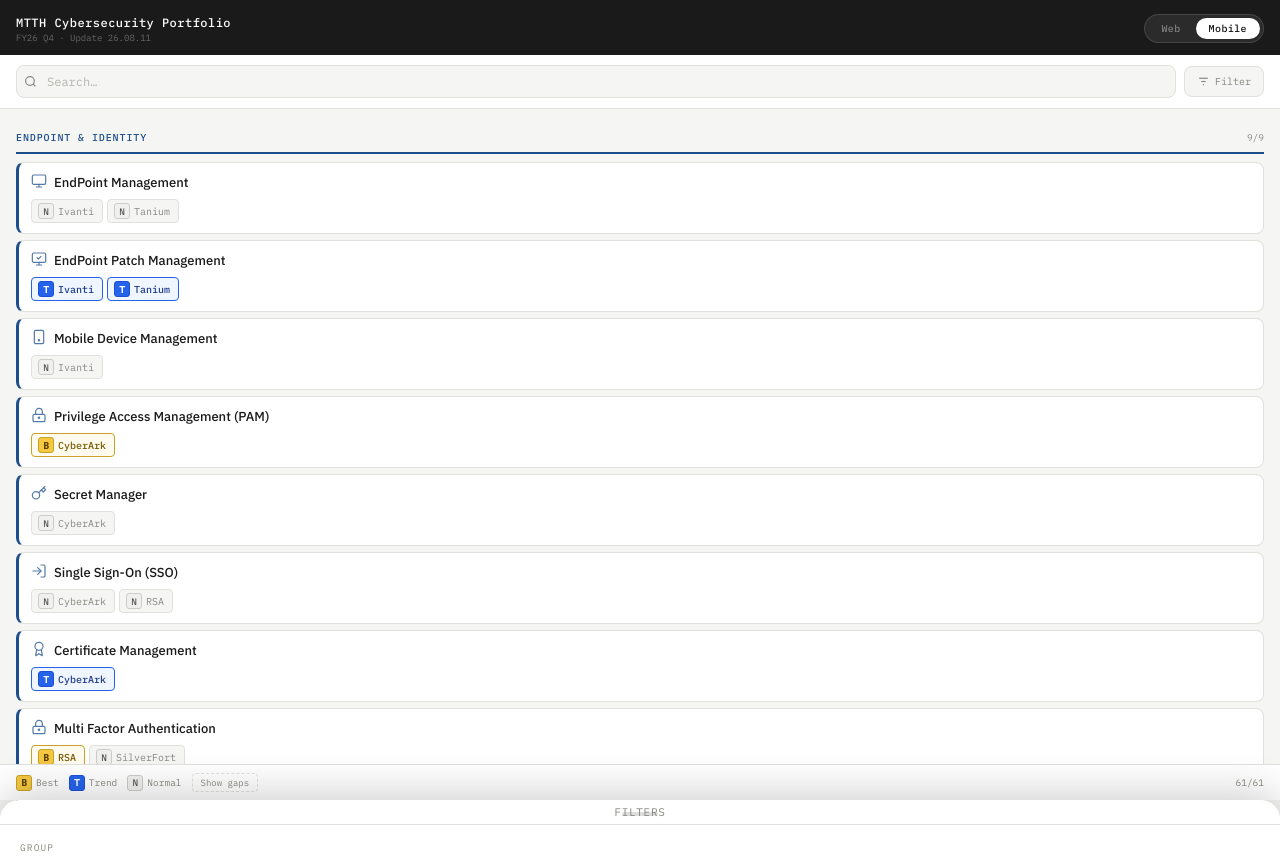
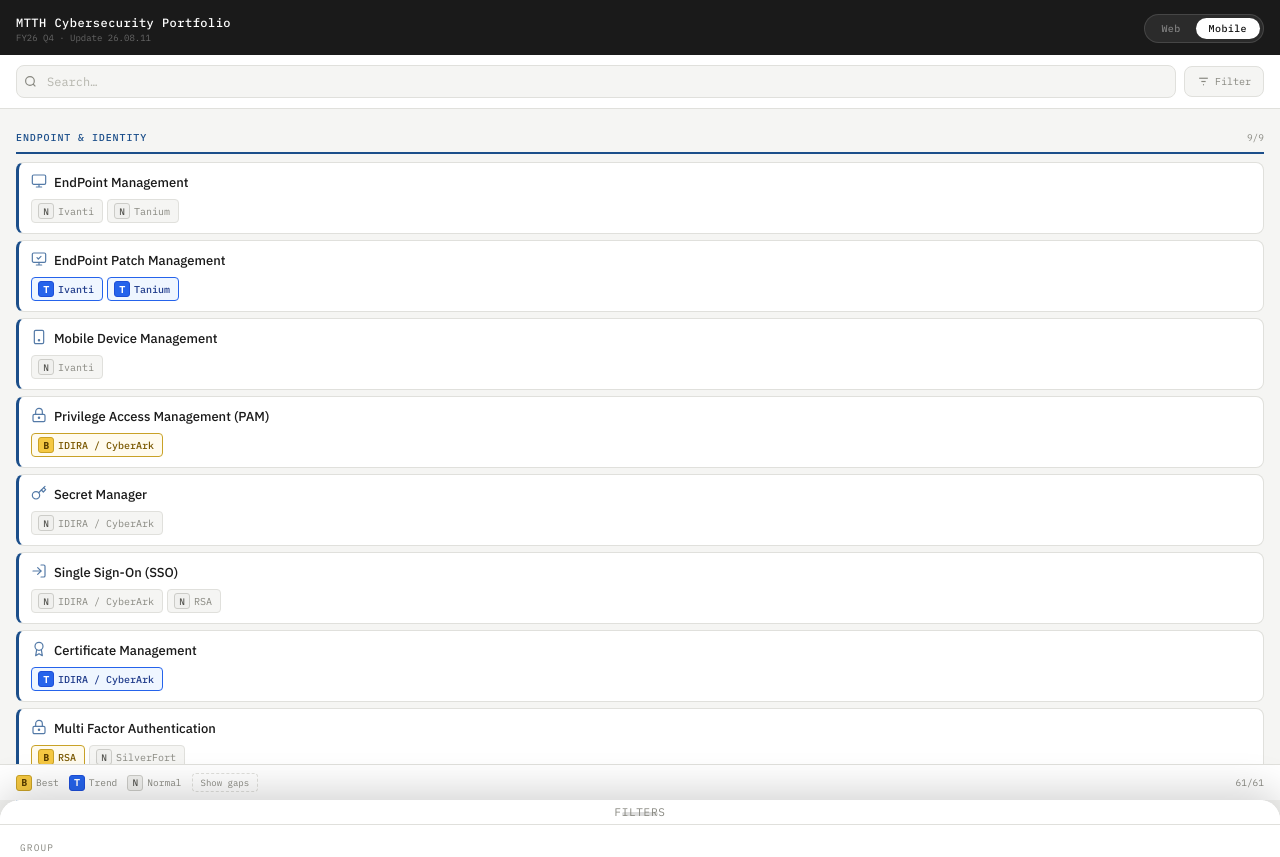
Before and after one commit to spf12aadz/site_example.github.io, a plain HTML site: page index.html in a window 1280 px wide. Shown: the top 857 px of the page. Drawn offline with Linux system fonts and the light colour scheme.

Commit message:
Add files via upload

```diff
--- a/index.html
+++ b/index.html
@@ -596,10 +596,10 @@ const DATA = [
       { cap: "EndPoint Management",                            vendors: [{ name:"Ivanti",               type:"N" }, { name:"Tanium",              type:"N" }] },
       { cap: "EndPoint Patch Management",                      vendors: [{ name:"Ivanti",               type:"T" }, { name:"Tanium",              type:"T" }] },
       { cap: "Mobile Device Management",                       vendors: [{ name:"Ivanti",               type:"N" }] },
-      { cap: "Privilege Access Management (PAM)",              vendors: [{ name:"CyberArk",             type:"B" }] },
-      { cap: "Secret Manager",                                 vendors: [{ name:"CyberArk",             type:"N" }] },
-      { cap: "Single Sign-On (SSO)",                           vendors: [{ name:"CyberArk",             type:"N" }, { name:"RSA",                  type:"N" }] },
-      { cap: "Certificate Management",                         vendors: [{ name:"CyberArk",             type:"T" }] },
+      { cap: "Privilege Access Management (PAM)",              vendors: [{ name:"IDIRA / CyberArk",     type:"B" }] },
+      { cap: "Secret Manager",                                 vendors: [{ name:"IDIRA / CyberArk",     type:"N" }] },
+      { cap: "Single Sign-On (SSO)",                           vendors: [{ name:"IDIRA / CyberArk",     type:"N" }, { name:"RSA",                  type:"N" }] },
+      { cap: "Certificate Management",                         vendors: [{ name:"IDIRA / CyberArk",     type:"T" }] },
       { cap: "Multi Factor Authentication",                    vendors: [{ name:"RSA",                  type:"B" }, { name:"SilverFort",           type:"N" }] },
       { cap: "Identity Governance Lifecycle (IGL)",            vendors: [{ name:"RSA",                  type:"N" }] },
       { cap: "Firmware Security",                              vendors: [] },
```
